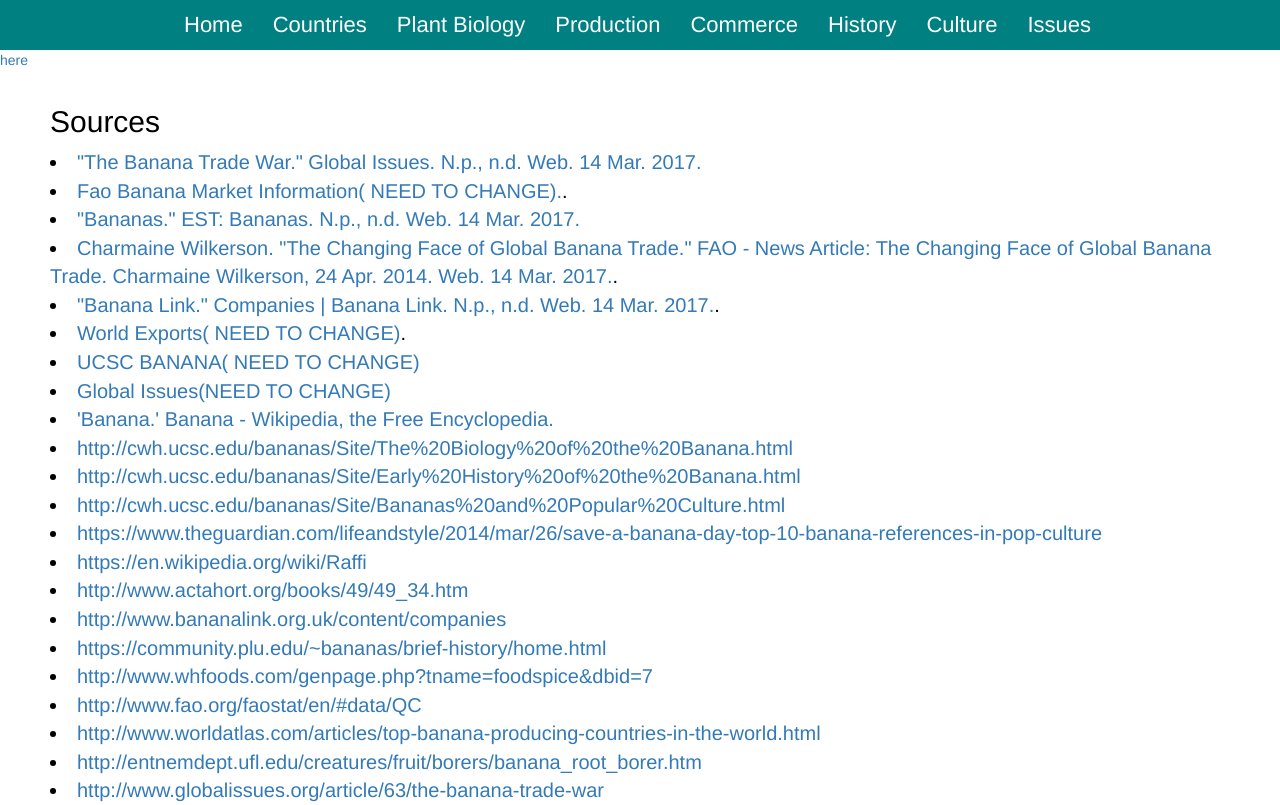
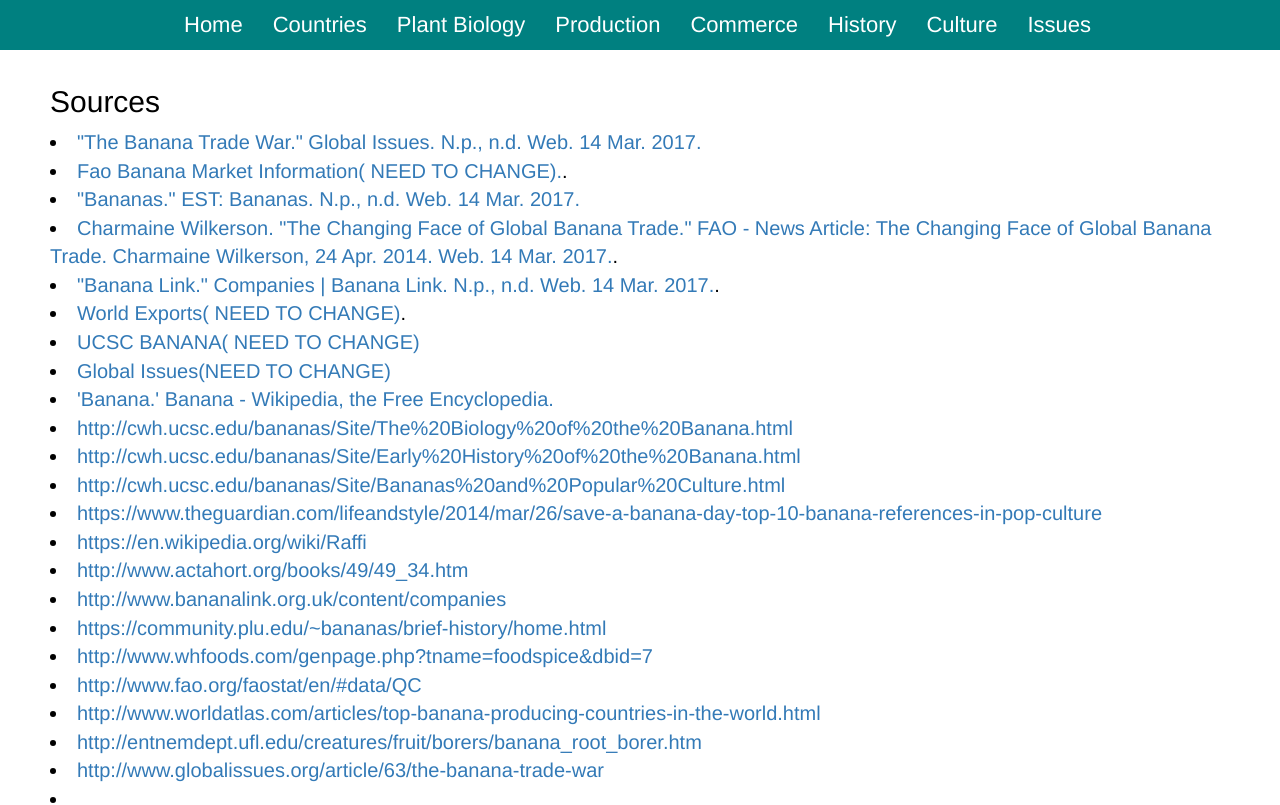
Before and after one commit to sagarwal-atg/banana, a website: page sources.html in a window 1280 px wide. Shown: the top 805 px of the page. Drawn offline with nearby package versions, Linux system fonts and the light colour scheme.

Commit message:
sources fixed

```diff
--- a/sources.html
+++ b/sources.html
@@ -35,7 +35,6 @@
           </ul>
         </div>
     </div>
-    <a href="http://www.yahoo.com">here</a>
       <div class='content-container'>
           <h2>Sources</h2>
         <p>
```
